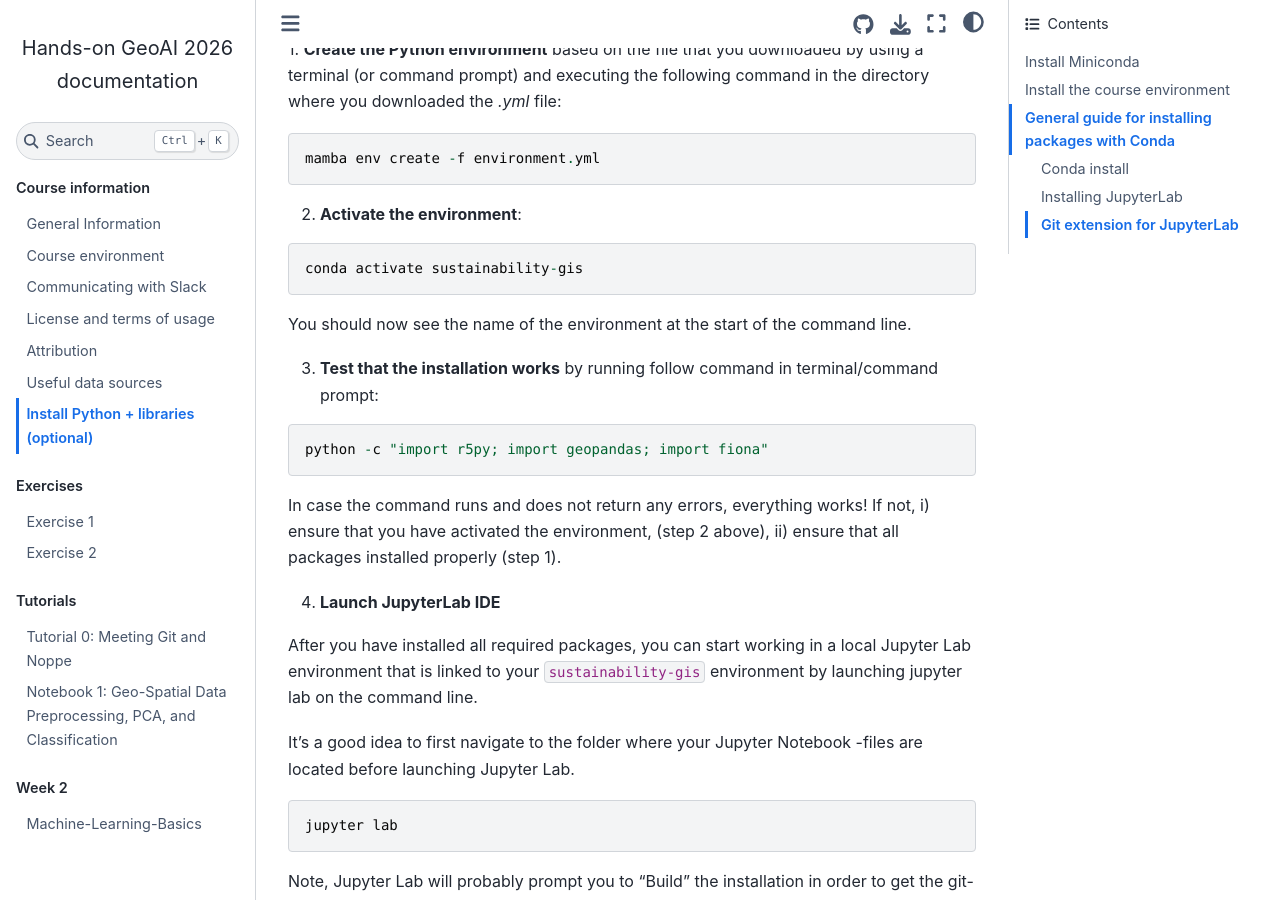
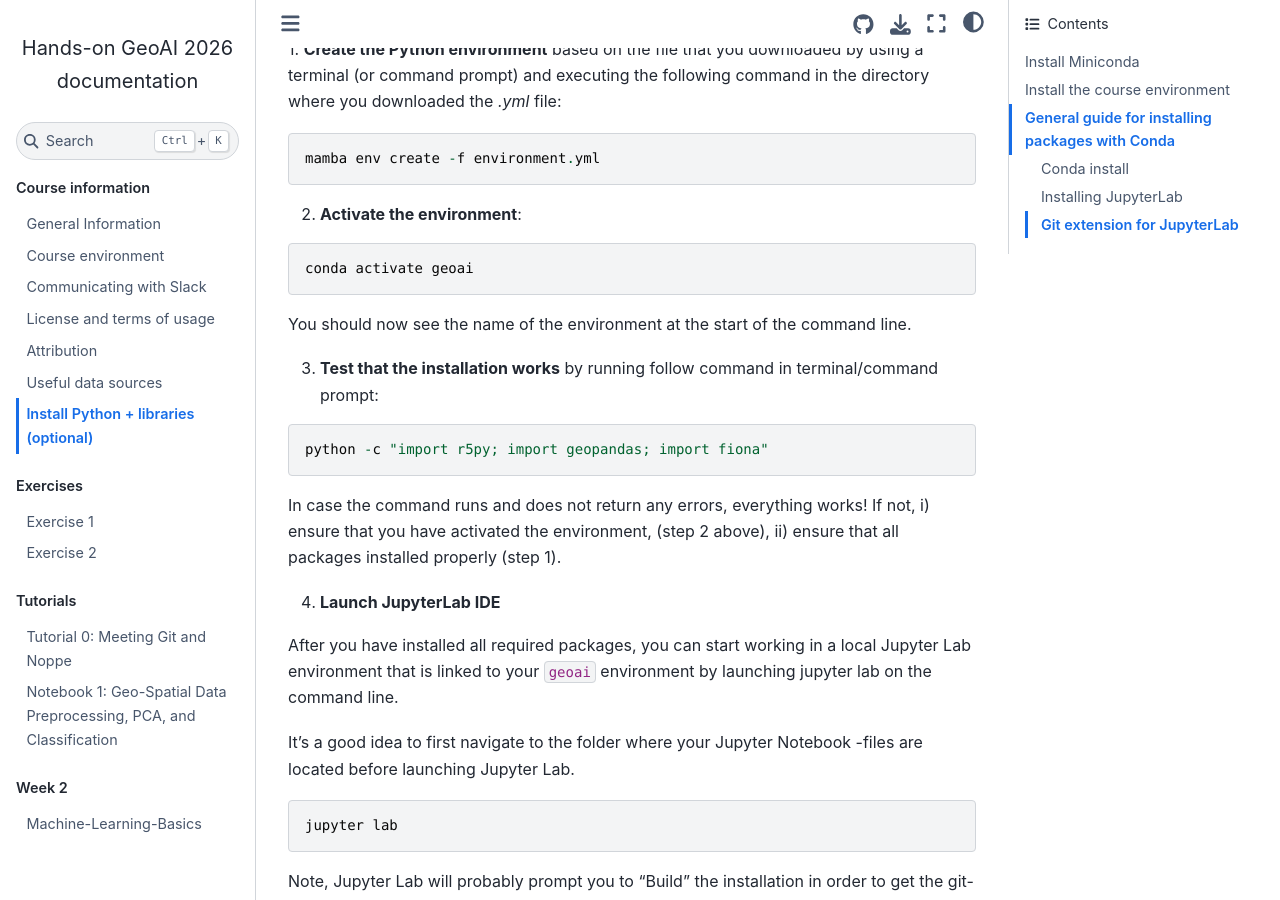
Before and after one commit to Hands-on-GeoAI/course-site, a Sphinx documentation site: the page built from source/course-info/installing-miniconda.rst, in a window 1280 px wide and 900 px high, scrolled down 3703 px. Built offline with Sphinx 7.4.7 and the Sphinx Book theme 1.1.4, drawn with Linux system fonts in a browser that asks for light colours; pages that are not in the unit, such as notebooks, are missing from menus; some of the changed text lies outside the part shown.

Commit message:
Update environment name from 'sustainability-gis' to 'geoai'

```diff
--- a/source/course-info/installing-miniconda.rst
+++ b/source/course-info/installing-miniconda.rst
@@ -87,7 +87,7 @@ the Python interpreter. It is a good practice to install all packages (if possib
 conda channel (e.g. ``conda-forge`` which we recommend), and not to mix conda and pip for installations
 if not strictly necessary.
 
-**Installing the** ``sustainability-gis`` **environment for the course**
+**Installing the** ``geoai`` **environment for the course**
 
 Conda/Mamba has an excellent documentation about `creating and managing conda environments <https://docs.conda.io/projects/conda/en/latest/user-guide/tasks/manage-environments.html>`__
 where you can check details of the used commands.
@@ -134,7 +134,7 @@ and executing the following command in the directory where you downloaded the `.
 
 .. code-block::
 
-    conda activate sustainability-gis
+    conda activate geoai
 
 You should now see the name of the environment at the start of the command line.
 
@@ -150,7 +150,7 @@ If not, i) ensure that you have activated the environment, (step 2 above), ii) e
 4. **Launch JupyterLab IDE**
 
 After you have installed all required packages, you can start working in a local Jupyter Lab environment that is
-linked to your ``sustainability-gis`` environment by launching jupyter lab on the command line.
+linked to your ``geoai`` environment by launching jupyter lab on the command line.
 
 It's a good idea to first navigate to the folder where your Jupyter Notebook -files are located before launching Jupyter Lab.
 
```
